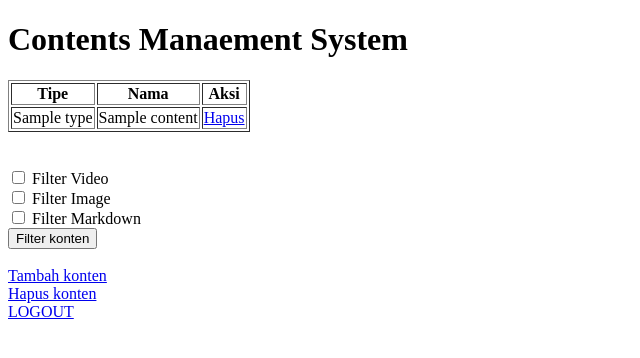
After one commit to azzamwildan462/raisa-web, a Flask app: template templates/konten.html in a window 1280 px wide. The commit adds this page. Shown: the top 358 px of the page, without its empty margins (0-640 px from the left). Run offline with Flask 3, Linux system fonts and the light colour scheme; the template is opened without the code that fills it: most values are stand-ins (such as "Sample title", 1, 10 or a date in 2020); parts of the project's set-up code (start-up, migrations or seed data) failed here and were passed over.

Commit message:
feat: CMS dan systemd service

```diff
--- a/req.txt
+++ b/req.txt
@@ -1,2 +1,3 @@
 !pip install flask
 !pip install flask_jwt_extended
+!pip install waitress
--- a/server.py
+++ b/server.py
@@ -149,7 +149,6 @@ def convert_relative_links_to_absolute(markdown_file, current_dir):
         if os.path.isabs(relative_path):
             return original
 
-        print(original)
         result3 = re.search(pattern_kotak,original)
 
         if result3:
@@ -209,8 +208,103 @@ def send_udp_trigger(message="its"):
     with socket.socket(socket.AF_INET, socket.SOCK_DGRAM) as sock2:
         sock2.sendto(message.encode(), ('127.0.0.1', PORT_MONITOR_BAWAH))
 
+def get_all_contents(type_filter = []):
+    contents = []
+    for dir in os.listdir(upload_folder):
+        pattern = r'(\d+)_(\d+)_(.*)$'
+        match = re.match(pattern, dir)
+
+        konten_type = 0
+        konten_id = 0
+        konten_name = ''
+
+        if match:
+            konten_type = match.group(1)
+            konten_id = match.group(2)
+            konten_name = match.group(3)
+
+            if len(type_filter) == 0:
+                if int(konten_type) == 0:
+                    contents.append({'name': konten_name, 'type': 'video'})
+                elif int(konten_type) == 1:
+                    contents.append({'name': konten_name, 'type': 'image'})
+                elif int(konten_type) == 9:
+                    contents.append({'name': konten_name, 'type': 'markdown'})
+            else:
+                for i in type_filter:
+                    if int(konten_type) == i:
+                        if int(konten_type) == 0:
+                            contents.append({'name': konten_name, 'type': 'video'})
+                        elif int(konten_type) == 1:
+                            contents.append({'name': konten_name, 'type': 'image'})
+                        elif int(konten_type) == 9:
+                            contents.append({'name': konten_name, 'type': 'markdown'})
+
+    return contents
 
 #==================================================================================================
+
+@app.route('/reg_wajah', methods=['GET'])
+def reg_wajah():
+
+    return render_template('reg_wajah.html')
+
+@app.route('/hapus_konten_by_name', methods=['GET'])
+def hapus_konten_by_name():
+    is_verified = verif_jwt_admin(request)
+    if not is_verified:
+        return redirect('/admin')
+
+    name = ""
+    konten_type = 0
+    if not 'name' in request.args:
+        return 'Name not found'
+
+    if not 'type' in request.args:
+        return 'Type not found'
+
+    name = request.args['name']
+    type_buffer = request.args['type']
+
+    if type_buffer == "video":
+        konten_type = 0
+    elif type_buffer == "image":
+        konten_type = 1
+    elif type_buffer == "markdown":
+        konten_type = 9
+    else:
+        return 'Type not found'
+
+    if remove_content(int(konten_type), name):
+        send_udp_trigger()
+        return redirect('/konten')
+    else:
+        return redirect('/konten')
+
+@app.route('/')
+def index():
+    return render_template('index.html')
+
+@app.route('/konten')
+def konten():
+    is_verified = verif_jwt_admin(request)
+    if not is_verified:
+        return redirect('/admin')
+
+    # Get type filter
+    type_filter = []
+    if 'filt_video' in request.args:
+        type_filter.append(0)
+    if 'filt_image' in request.args:
+        type_filter.append(1)
+    if 'filt_md' in request.args:
+        type_filter.append(9)
+
+    if not 'filt_video' in request.args and not 'filt_image' in request.args and not 'filt_md' in request.args:
+        type_filter = [0,1,9]
+
+    contents = get_all_contents(type_filter)
+    return render_template('konten.html', contents=contents)
 
 @app.route('/clear_cookie')
 def clear_cookie():
@@ -222,16 +316,20 @@ def clear_cookie():
 
 @app.route('/admin',methods=['GET', 'POST'])
 def admin():
+    is_verified = verif_jwt_admin(request)
+    if is_verified:
+        return redirect('/konten')
+
     if request.method == 'POST':
         password = request.form['password']
 
         ret = admin_auth(password)
 
         if not ret:
-            return 'Password salah'
+            return render_template('admin.html')
 
         access_token = create_access_token(identity="admin", expires_delta=datetime.timedelta(hours=1))
-        response = make_response(redirect('/tambah_konten'))
+        response = make_response(redirect('/konten'))
         response.set_cookie('access_token', value=access_token, httponly=True)
         return response
 
@@ -268,15 +366,15 @@ def tambah_konten():
             konten_type = 9
             konten_type_str = 'markdown'
 
-        print("Name: ", name)
-        print("Adding file: ", file.filename)
-        print("Image duration: ", image_duration)
-        print("Is image: ", option)
+        # print("Name: ", name)
+        # print("Adding file: ", file.filename)
+        # print("Image duration: ", image_duration)
+        # print("Is image: ", option)
 
 
 
         konten_id, konten_path = get_id_by_name(int(konten_type), name)
-        print("Konten id: ", konten_id)
+        # print("Konten id: ", konten_id)
 
         return_string = ''
         new_dir = ''
@@ -285,22 +383,22 @@ def tambah_konten():
         if konten_id == -1:
             # Get the first fit id
             first_fit_id = get_first_fit_id(int(konten_type))
-            print("First fit id: ", first_fit_id)
+            # print("First fit id: ", first_fit_id)
 
             new_dir = make_a_dir(int(konten_type), first_fit_id, name)
-            print("New dir: ", new_dir)
+            # print("New dir: ", new_dir)
 
             new_file_name = unknown_to_main(file.filename)
-            print("New file name: ", new_file_name)
+            # print("New file name: ", new_file_name)
 
             return_string = 'konten ' + konten_type_str + " " + name + ' berhasil ditambahkan'
         else:
-            print("Konten already exist")
+            # print("Konten already exist")
             new_dir = konten_path
-            print("New dir: ", new_dir)
+            # print("New dir: ", new_dir)
 
             new_file_name = unknown_to_main(file.filename)
-            print("New file name: ", new_file_name)
+            # print("New file name: ", new_file_name)
 
             clear_dir(new_dir)
 
@@ -308,7 +406,7 @@ def tambah_konten():
 
         # Save zip file
         if konten_type == 9 and file.filename.endswith('.zip'):
-            print("ZIP FILE DETECTED")
+            # print("ZIP FILE DETECTED")
             with zipfile.ZipFile(file, 'r') as zip_ref:
                 zip_ref.extractall(new_dir)
 
@@ -339,9 +437,6 @@ def hapus_konten():
         name = request.form['name']
         option = request.form['option']
 
-        print("Name: ", name)
-        print("Option: ", option)
-
         konten_type = 0
         konten_type_str = ''
 
@@ -354,6 +449,8 @@ def hapus_konten():
         elif option == "is_md":
             konten_type = 9
             konten_type_str = 'markdown'
+        else:
+            return 'Type not found'
 
         if remove_content(int(konten_type), name):
             send_udp_trigger()
--- a/templates/hapus_konten.html
+++ b/templates/hapus_konten.html
@@ -19,12 +19,14 @@
         <input type="radio" id="is_md" name="option" value="is_md" checked>
         <label for="is_md">Markdown</label><br><br>
 
-        <input type="submit" value="hapus_konten">
+        <input type="submit" value="Hapus Konten">
     </form>
 
 
     <a href="/tambah_konten">Tambah konten</a>
     <br>
+    <a href="/konten">Konten dashboard</a>
+    <br>
     <a href="/clear_cookie">LOGOUT</a>
 </body>
 </html>
--- a/templates/index.html
+++ b/templates/index.html
@@ -8,5 +8,8 @@
 <body>
     <h1>Ini landing page</h1>
     <h2>Tidak ada apa apa disini</h2>
+
+    <p>Untuk cek wajah anda terdaftar atau tidak, silahkan ke link di bawah ini</p>
+    <a href="/reg_wajah">Registrasi Wajah</a>
 </body>
 </html>
--- /dev/null
+++ b/templates/konten.html
@@ -0,0 +1,47 @@
+<!DOCTYPE html>
+<html lang="en">
+<head>
+    <meta charset="UTF-8">
+    <meta name="viewport" content="width=device-width, initial-scale=1.0">
+    <title>Content Management System</title>
+</head>
+<body>
+    <h1>Contents Manaement System</h1>
+    <table border="1" >
+        <thead>
+            <tr>
+                <th>Tipe</th>
+                <th>Nama</th>
+                <th>Aksi</th>
+            </tr>
+        </thead>
+        {% for content in contents %}
+        <tr>
+            <td>{{ content['type'] }}</td>
+            <td>{{ content['name'] }}</td>
+            <td>
+                <a href="{{ url_for('hapus_konten_by_name', name=content['name'],type=content['type']) }}">Hapus</a>
+            </td>
+        </tr>
+        {% endfor %}
+    </table>
+
+    <br>
+    <br>
+
+    <form method="get" enctype="multipart/form-data">
+        <input type="checkbox" name="filt_video" id="filt_video" value="true"> Filter Video <br>
+        <input type="checkbox" name="filt_image" id="filt_image" value="true"> Filter Image <br>
+        <input type="checkbox" name="filt_md" id="filt_md" value="true"> Filter Markdown <br>
+
+        <input type="submit" value="Filter konten">
+    </form>
+
+    <br>
+    <a href="/tambah_konten">Tambah konten</a>
+    <br>
+    <a href="/hapus_konten">Hapus konten</a>
+    <br>
+    <a href="/clear_cookie">LOGOUT</a>
+</body>
+</html>
--- a/templates/tambah_konten.html
+++ b/templates/tambah_konten.html
@@ -26,7 +26,7 @@
         </div>
 
         <input type="file" name="file" accept=".mp4,.png,.jpg,.jpeg,.zip" required="true"><br><br>
-        <input type="submit" value="upload_konten">
+        <input type="submit" value="Upload Konten">
     </form>
 
     <script>
@@ -48,6 +48,8 @@
 
     <a href="/hapus_konten">Hapus konten</a>
     <br>
+    <a href="/konten">Konten dashboard</a>
+    <br>
     <a href="/clear_cookie">LOGOUT</a>
 
 </body>
```
Also changed, not shown: templates/reg_wajah.html (added, +12 -0 lines), 3 other files.
